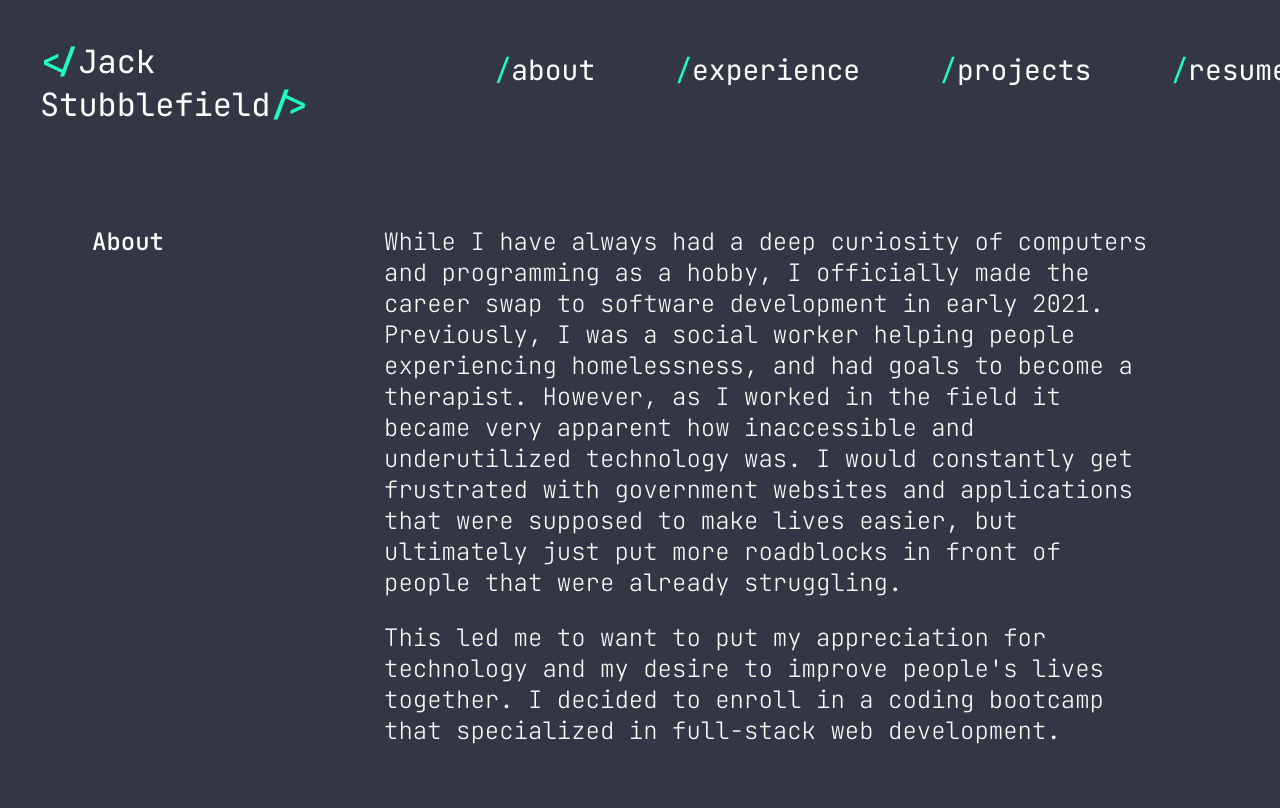
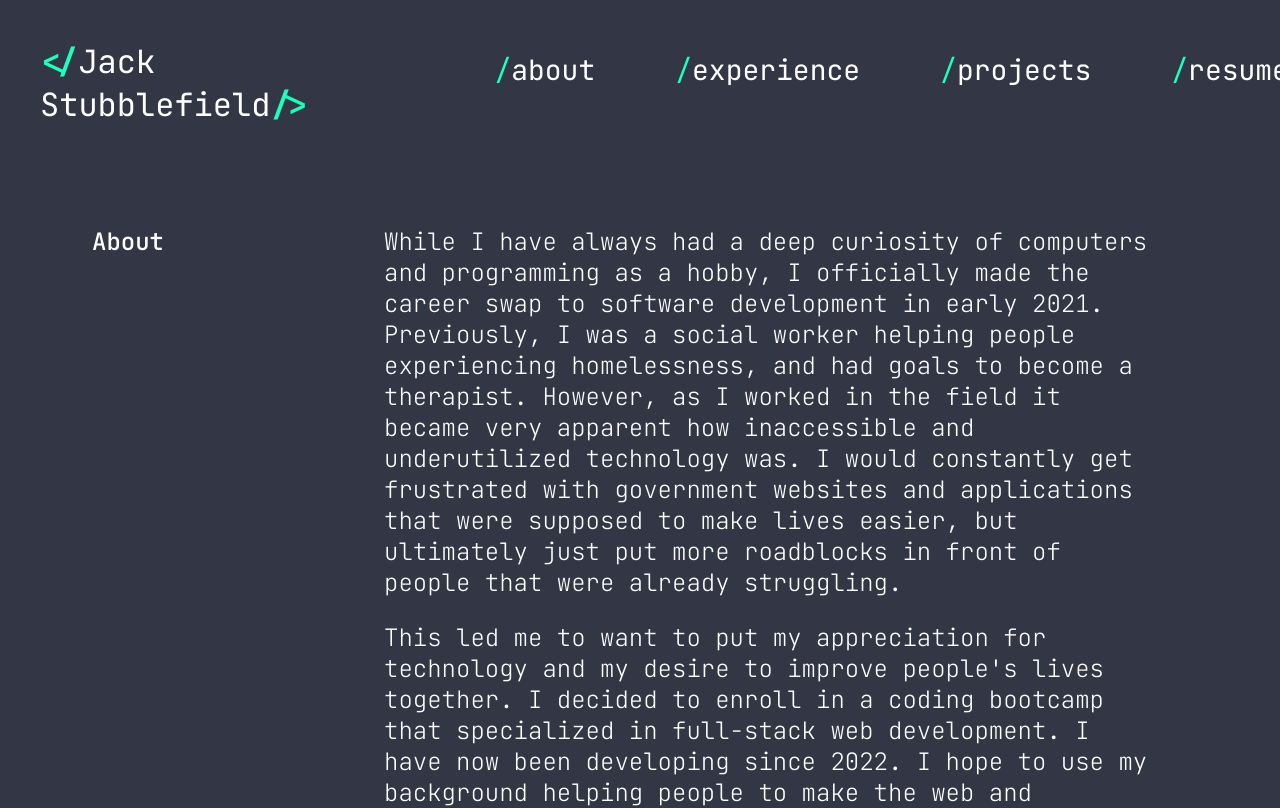
Before and after one commit to Jacks-01/portfolio, a React (Vite) app: page / in a window 1280 px wide. Shown: the top 808 px of the page. Built offline with nearby package versions, Linux system fonts and the light colour scheme.

Commit message:
finished a basic about me

```diff
--- a/src/Components/About/About.tsx
+++ b/src/Components/About/About.tsx
@@ -30,7 +30,10 @@ const About: FC<Props> = ({}) => {
 						This led me to want to put my appreciation for
 						technology and my desire to improve people's lives
 						together. I decided to enroll in a coding bootcamp that
-						specialized in full-stack web development.
+						specialized in full-stack web development. I have now
+						been developing since 2022. I hope to use my background
+						helping people to make the web and techonology as a
+						whole more accessible.
 					</p>
 				</div>
 			</div>
```
